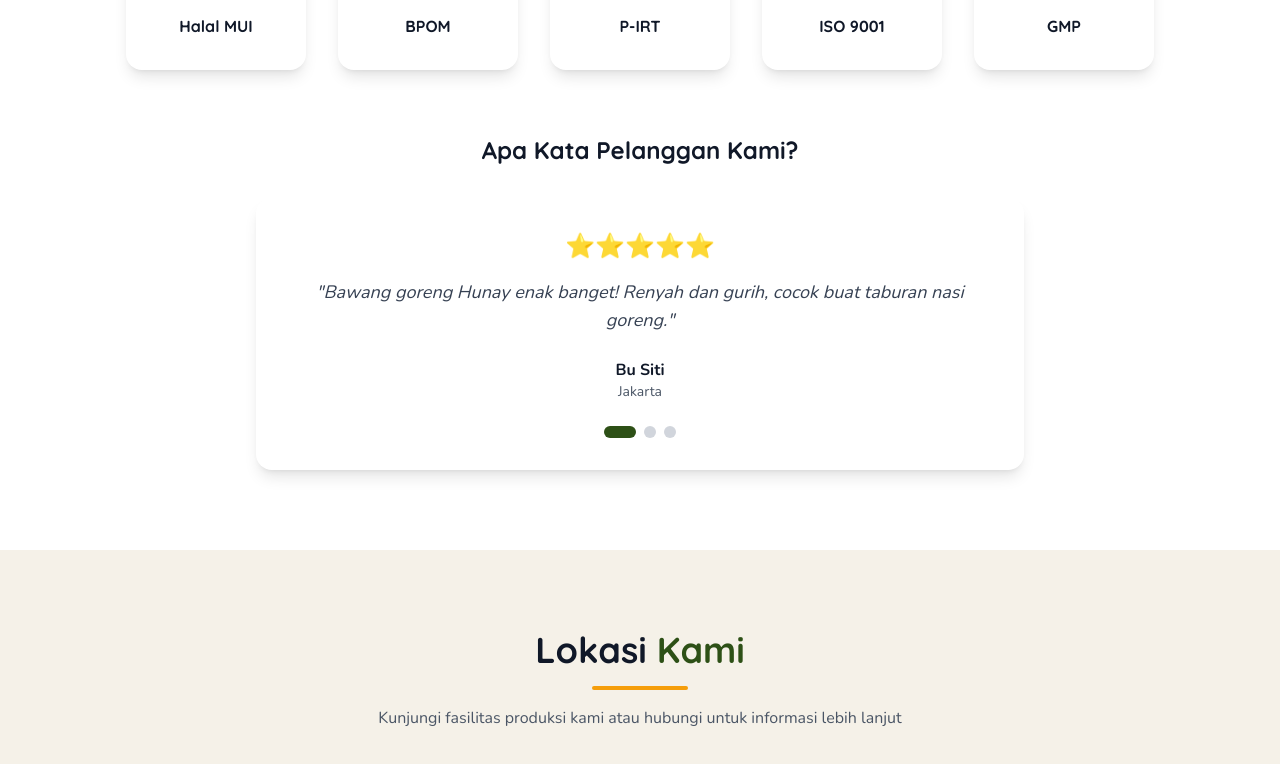
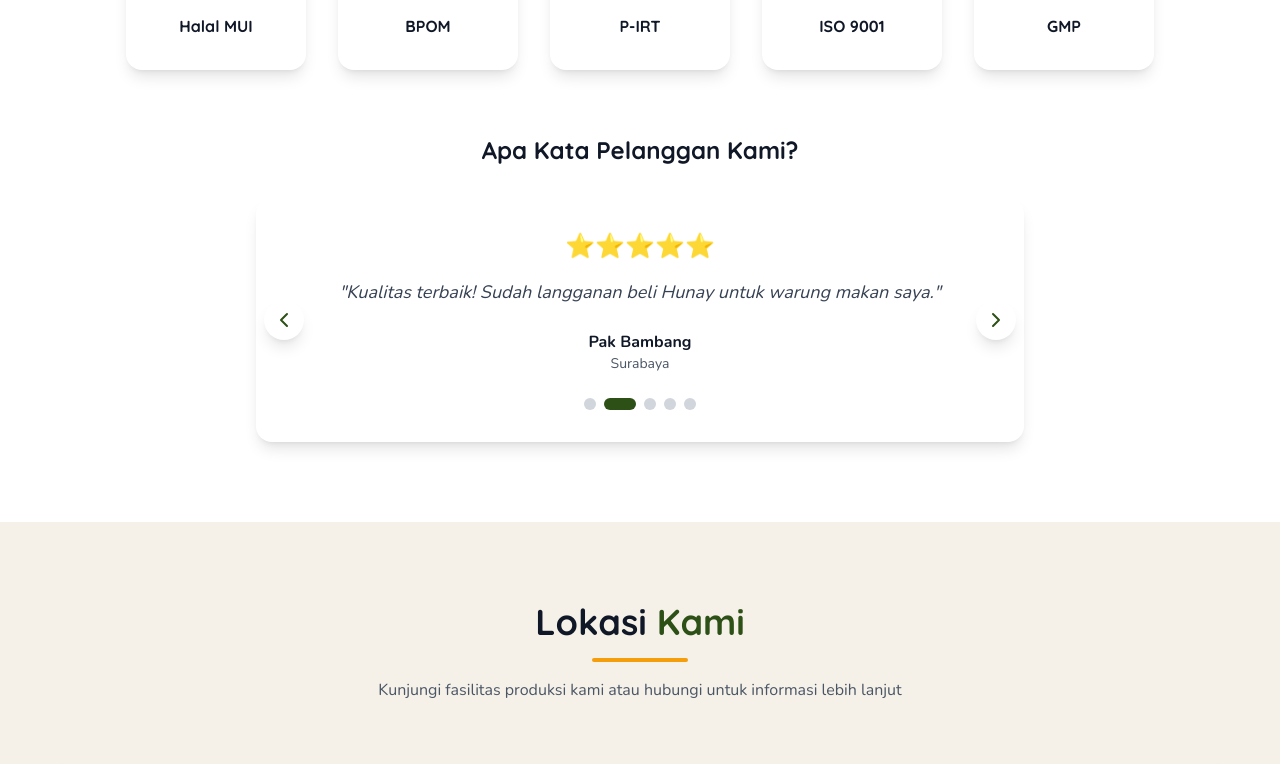
Before and after one commit to famrullah37/hunayshallots, a Next.js app: page / in a window 1280 px wide. Shown: the part 4999-5763 px from the top of the page. Built offline with nearby package versions, Linux system fonts and the light colour scheme; grey boxes are pictures that could not be loaded.

Commit message:
feat: enhance TrustSection with testimonial navigation and auto-rotation

```diff
--- a/src/components/TrustSection.tsx
+++ b/src/components/TrustSection.tsx
@@ -1,8 +1,9 @@
 "use client";
 
-import React, { useState } from "react";
+import React, { useState, useEffect } from "react";
 import Image from "next/image";
-import { motion } from "framer-motion";
+import { motion, AnimatePresence } from "framer-motion";
+import { ChevronLeft, ChevronRight } from "lucide-react";
 import { useLanguage } from "@/contexts/LanguageContext";
 
 export default function TrustSection() {
@@ -28,7 +29,37 @@ export default function TrustSection() {
       text: "Higienis dan halal, anak-anak suka banget dijadikan camilan.",
       rating: 5,
     },
+    {
+      name: "Pak Joko",
+      location: "Semarang",
+      text: "Rasanya autentik dan tidak berminyak berlebihan. Cocok untuk pelengkap berbagai masakan.",
+      rating: 5,
+    },
+    {
+      name: "Ibu Dewi",
+      location: "Yogyakarta",
+      text: "Harga terjangkau dengan kualitas premium. Kemasannya juga rapi dan aman.",
+      rating: 5,
+    },
   ];
+
+  // Auto-change testimonial every 5 seconds
+  useEffect(() => {
+    const interval = setInterval(() => {
+      setCurrentTestimonial((prev) => (prev + 1) % testimonials.length);
+    }, 5000);
+    return () => clearInterval(interval);
+  }, [testimonials.length]);
+
+  const handlePrevious = () => {
+    setCurrentTestimonial((prev) =>
+      prev === 0 ? testimonials.length - 1 : prev - 1,
+    );
+  };
+
+  const handleNext = () => {
+    setCurrentTestimonial((prev) => (prev + 1) % testimonials.length);
+  };
 
   const certifications = [
     { name: "Halal MUI", image: "/halalmui.png" },
@@ -85,8 +116,34 @@ export default function TrustSection() {
           <h3 className="text-2xl font-bold text-center text-gray-900 mb-8">
             {t("testimonial.title")}
           </h3>
-          <div className=" rounded-2xl p-8 shadow-lg">
-            <div className="text-center">
+          <div className="relative rounded-2xl p-8 shadow-lg">
+            {/* Left Arrow */}
+            <button
+              onClick={handlePrevious}
+              className="absolute left-2 top-1/2 -translate-y-1/2 z-10 bg-white hover:bg-forest-green text-forest-green hover:text-white rounded-full p-2 shadow-lg transition"
+              aria-label="Previous testimonial"
+            >
+              <ChevronLeft size={24} />
+            </button>
+
+            {/* Right Arrow */}
+            <button
+              onClick={handleNext}
+              className="absolute right-2 top-1/2 -translate-y-1/2 z-10 bg-white hover:bg-forest-green text-forest-green hover:text-white rounded-full p-2 shadow-lg transition"
+              aria-label="Next testimonial"
+            >
+              <ChevronRight size={24} />
+            </button>
+
+            <AnimatePresence mode="wait">
+              <motion.div
+                key={currentTestimonial}
+                initial={{ opacity: 0, x: 50 }}
+                animate={{ opacity: 1, x: 0 }}
+                exit={{ opacity: 0, x: -50 }}
+                transition={{ duration: 0.3 }}
+                className="text-center px-12"
+              >
                 <div className="flex justify-center mb-4">
                   {[...Array(testimonials[currentTestimonial].rating)].map(
                     (_, i) => (
@@ -105,7 +162,8 @@ export default function TrustSection() {
                 <p className="text-gray-600 text-sm">
                   {testimonials[currentTestimonial].location}
                 </p>
-            </div>
+              </motion.div>
+            </AnimatePresence>
 
             {/* Navigation Dots */}
             <div className="flex justify-center gap-2 mt-6">
@@ -118,6 +176,7 @@ export default function TrustSection() {
                       ? "bg-forest-green w-8"
                       : "bg-gray-300"
                   }`}
+                  aria-label={`Go to testimonial ${index + 1}`}
                 />
               ))}
             </div>
```
Lines whose indentation alone changed are shown as unchanged.
